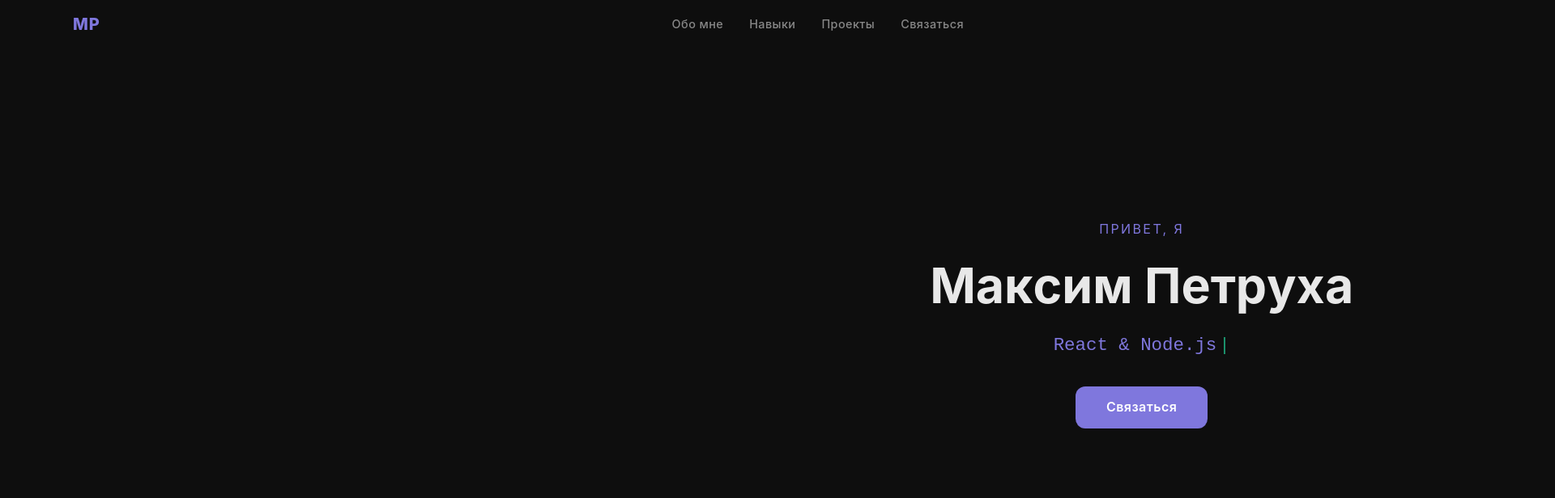
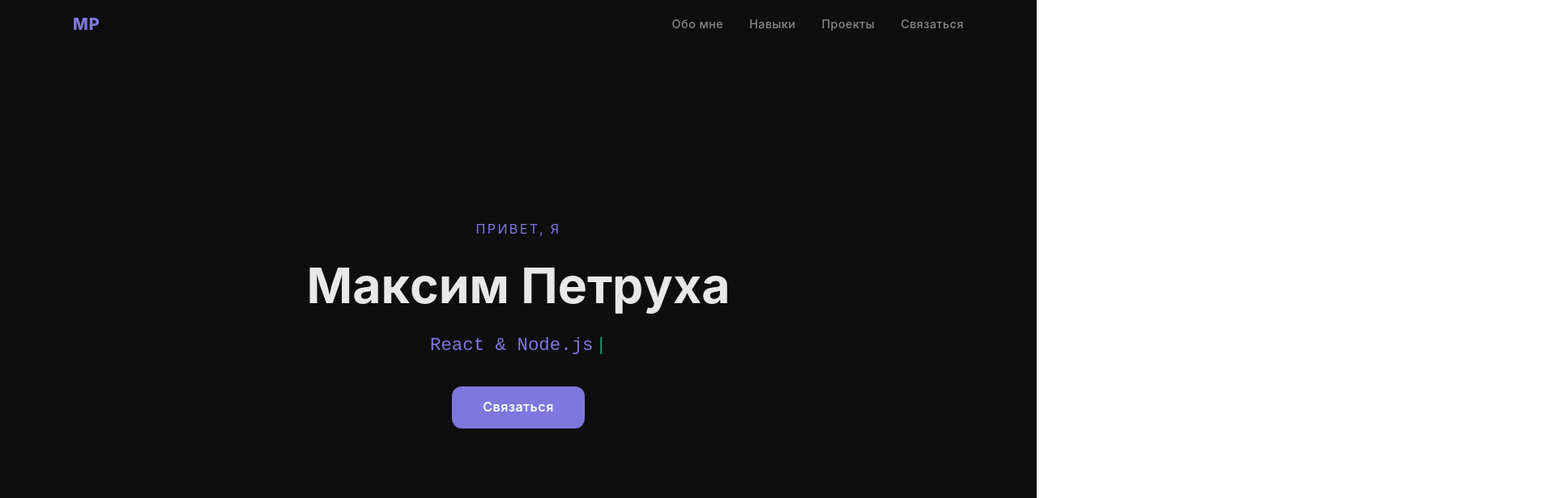
Before and after one commit to poshkiri/portfolio, a React (Vite) app: page / in a window 1280 px wide. Shown: the top 616 px of the page at 81% size, 1920 px wide, since content can reach past the window. Built offline with nearby package versions, Linux system fonts and the light colour scheme.

Commit message:
fix: layout alignment
Made-with: Cursor

```diff
--- a/src/App.jsx
+++ b/src/App.jsx
@@ -10,7 +10,7 @@ import Contact from './sections/Contact'
 
 export default function App() {
   return (
-    <>
+    <div style={{ width: '100%', overflowX: 'hidden' }}>
       <CustomCursor />
       <Navbar />
       <Hero />
@@ -19,6 +19,6 @@ export default function App() {
       <Skills />
       <Projects />
       <Contact />
-    </>
+    </div>
   )
 }
--- a/src/sections/Hero.jsx
+++ b/src/sections/Hero.jsx
@@ -64,12 +64,13 @@ export default function Hero() {
 
   return (
     <section ref={sectionRef} className={styles.hero}>
+      <div style={{ width: '100%', display: 'flex', justifyContent: 'center', overflow: 'hidden' }}>
       <motion.div
         className={styles.content}
         variants={container}
         initial="hidden"
         animate="visible"
-        style={{ y: parallaxY, opacity: parallaxOpacity, width: '100%' }}
+        style={{ y: parallaxY, opacity: parallaxOpacity, width: '100%', textAlign: 'center' }}
       >
         <motion.p className={styles.greeting} variants={item}>
           Привет, я
@@ -96,6 +97,7 @@ export default function Hero() {
           Связаться
         </motion.a>
       </motion.div>
+      </div>
 
       <motion.div
         className={styles.scrollHint}
--- a/src/styles/global.css
+++ b/src/styles/global.css
@@ -42,15 +42,26 @@
 html {
   scroll-behavior: smooth;
   font-size: 16px;
+  width: 100%;
+  overflow-x: hidden;
 }
 
 body {
+  display: block; /* override Vite index.css display:flex */
+  width: 100%;
+  margin: 0;
+  padding: 0;
   background-color: var(--color-bg);
   color: var(--color-text);
   font-family: var(--font-sans);
   line-height: 1.6;
   -webkit-font-smoothing: antialiased;
   -moz-osx-font-smoothing: grayscale;
+  overflow-x: hidden;
+}
+
+#root {
+  width: 100%;
   overflow-x: hidden;
 }
 
```
